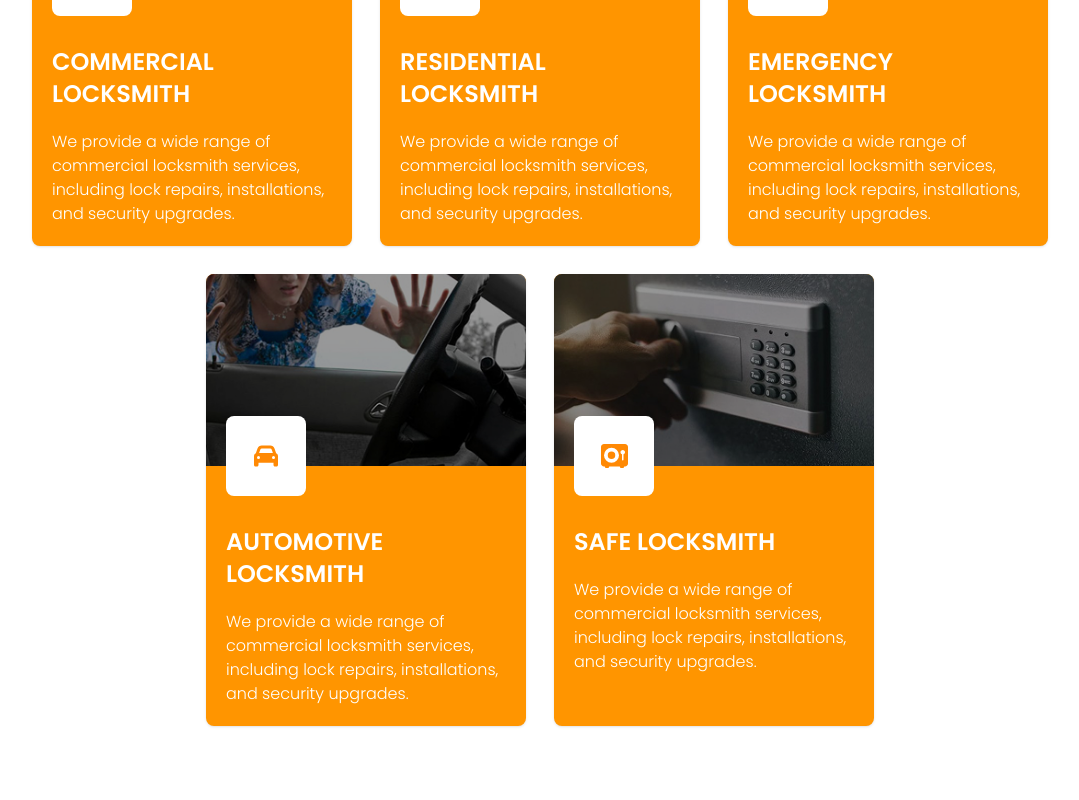
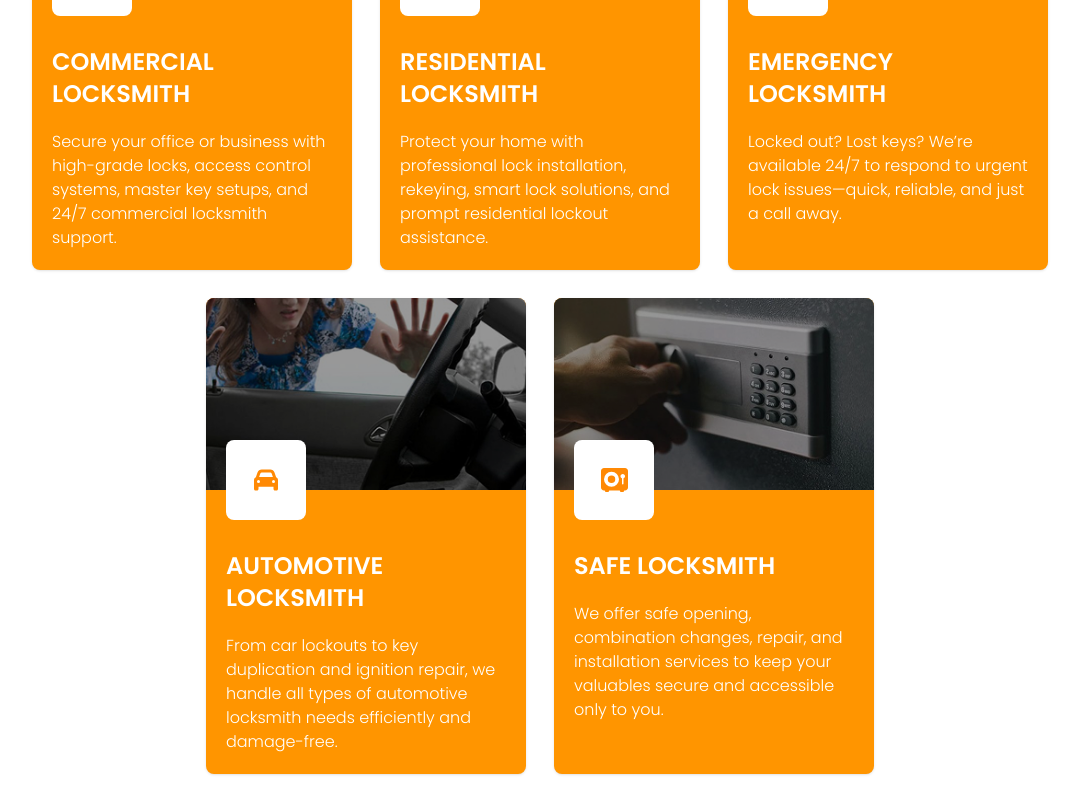
Before and after one commit to wilhelmusolejr/eagle-locksmith, a Next.js app: page / in a window 1280 px wide. Shown: the part 3280-4080 px from the top of the page, without its empty margins (100-1179 px from the left). Built offline with nearby package versions, Linux system fonts and the light colour scheme.

Commit message:
revise description in service array.

```diff
--- a/src/components/ServicesContainer.js
+++ b/src/components/ServicesContainer.js
@@ -22,9 +22,9 @@ export default function ServicesContainer() {
       path: "commercial-locksmith",
       page: {
         header: "Commercial Locksmith Services For Businesses and Offices",
-        title: "Commercial locksmith",
+        title: "Commercial Locksmith",
         description:
-          "We provide a wide range of commercial locksmith services, including lock repairs, installations, and security upgrades.",
+          "Secure your office or business with high-grade locks, access control systems, master key setups, and 24/7 commercial locksmith support.",
       },
     },
     // RESIDENTIAL
@@ -34,10 +34,10 @@ export default function ServicesContainer() {
       icon: faHome,
       path: "residential-locksmith",
       page: {
-        header: "Commercial Locksmith Services For Businesses and Offices",
-        title: "Residential locksmith",
+        header: "Residential Locksmith Services For Your Home Security",
+        title: "Residential Locksmith",
         description:
-          "We provide a wide range of commercial locksmith services, including lock repairs, installations, and security upgrades.",
+          "Protect your home with professional lock installation, rekeying, smart lock solutions, and prompt residential lockout assistance.",
       },
     },
     // EMERGENCY
@@ -47,10 +47,10 @@ export default function ServicesContainer() {
       icon: faExclamationTriangle,
       path: "emergency-locksmith",
       page: {
-        header: "Commercial Locksmith Services For Businesses and Offices",
+        header: "Fast Emergency Locksmith Services Anytime, Anywhere",
         title: "Emergency Locksmith",
         description:
-          "We provide a wide range of commercial locksmith services, including lock repairs, installations, and security upgrades.",
+          "Locked out? Lost keys? We’re available 24/7 to respond to urgent lock issues—quick, reliable, and just a call away.",
       },
     },
     // AUTOMOTIVE
@@ -60,10 +60,10 @@ export default function ServicesContainer() {
       icon: faCar,
       path: "automotive-locksmith",
       page: {
-        header: "Commercial Locksmith Services For Businesses and Offices",
+        header: "Automotive Locksmith Services for Cars, Trucks, and More",
         title: "Automotive Locksmith",
         description:
-          "We provide a wide range of commercial locksmith services, including lock repairs, installations, and security upgrades.",
+          "From car lockouts to key duplication and ignition repair, we handle all types of automotive locksmith needs efficiently and damage-free.",
       },
     },
     // SAFE
@@ -73,10 +73,10 @@ export default function ServicesContainer() {
       icon: faVault,
       path: "safe-locksmith",
       page: {
-        header: "Commercial Locksmith Services For Businesses and Offices",
+        header: "Professional Safe Locksmith Services for Homes and Offices",
         title: "Safe Locksmith",
         description:
-          "We provide a wide range of commercial locksmith services, including lock repairs, installations, and security upgrades.",
+          "We offer safe opening, combination changes, repair, and installation services to keep your valuables secure and accessible only to you.",
       },
     },
   ];
```
